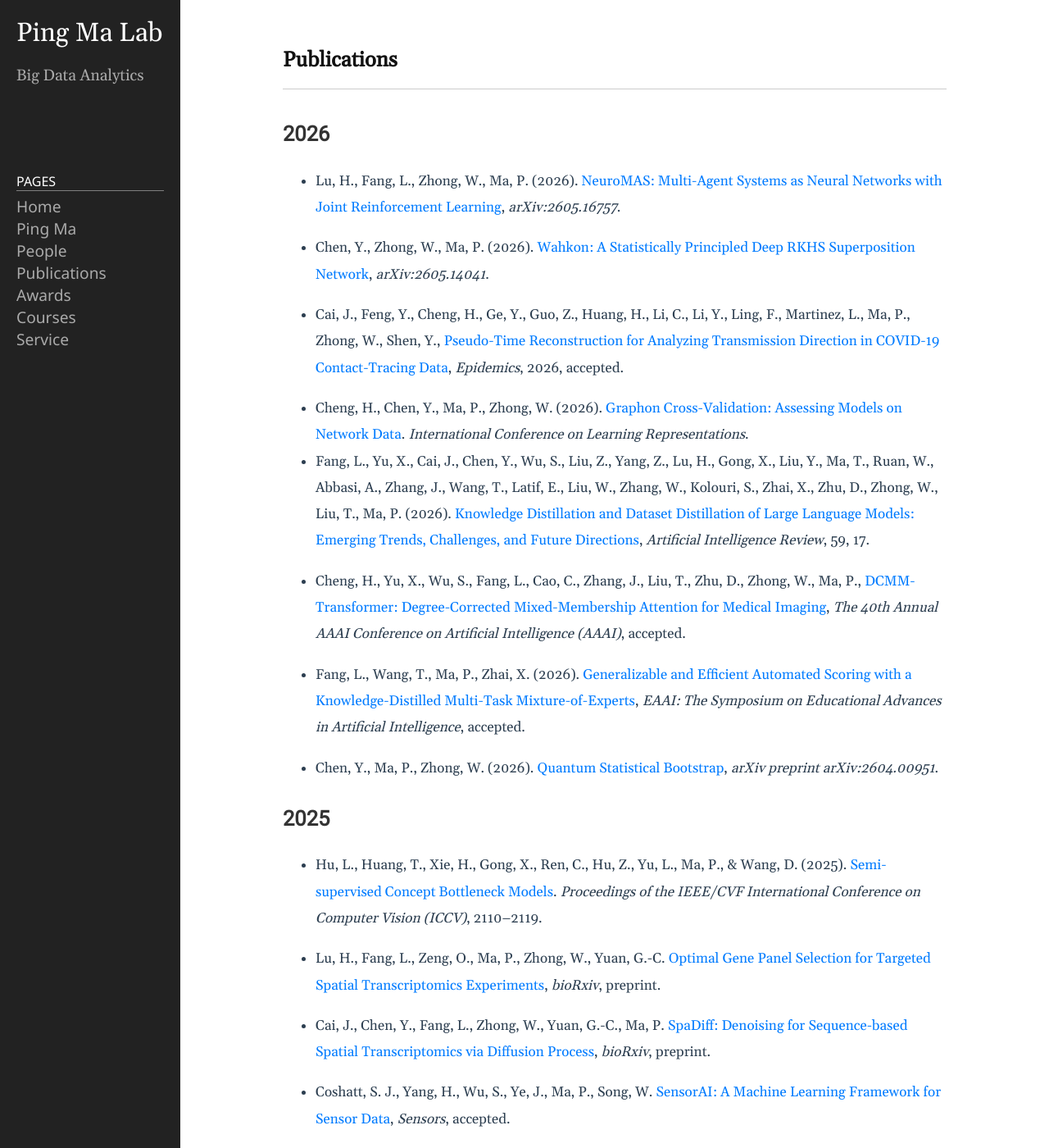
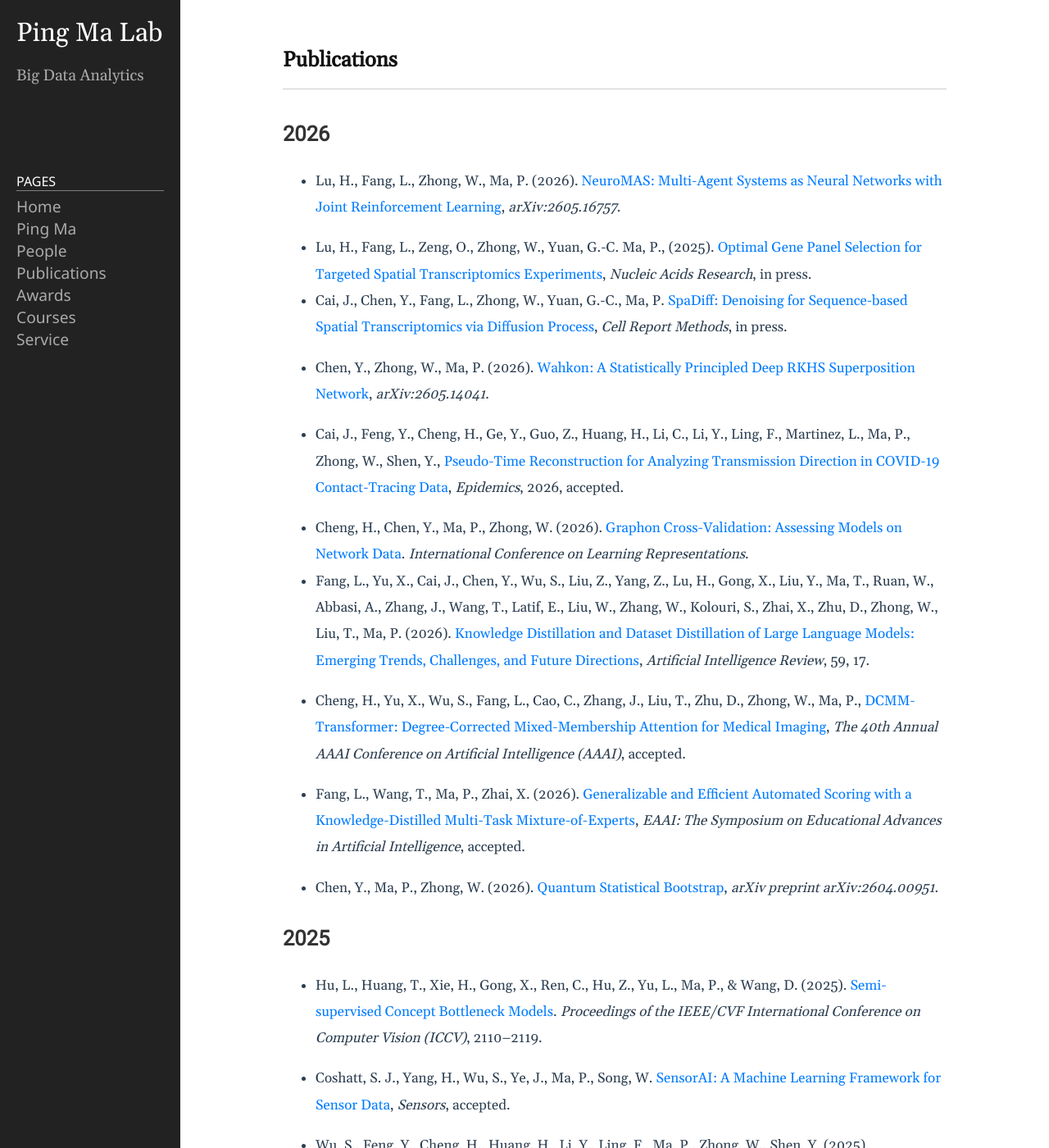
Before and after one commit to BDALpingio/BDALpingio.github.io, a Jekyll site: the page built from 3_publications.md, in a window 1280 px wide and 1400 px high. Shown: the whole window at 82% size. Built offline with Jekyll 4.4.1, drawn with Linux system fonts in a browser that asks for light colours; some of the changed lines change nothing that is shown.

Commit message:
Update 3_publications.md

```diff
--- a/3_publications.md
+++ b/3_publications.md
@@ -5,7 +5,11 @@ permalink: /3_publications/
 ---
 ## 2026
 
+
 - Lu, H., Fang, L., Zhong, W., Ma, P. (2026). [NeuroMAS: Multi-Agent Systems as Neural Networks with Joint Reinforcement Learning](https://arxiv.org/abs/2605.16757), _arXiv:2605.16757_.
+
+- Lu, H., Fang, L., Zeng, O.,  Zhong, W., Yuan, G.-C. Ma, P., (2025). [Optimal Gene Panel Selection for Targeted Spatial Transcriptomics Experiments](https://www.biorxiv.org/content/10.1101/2025.10.08.681071v1.full), _Nucleic Acids Research_, in press.
+- Cai, J., Chen, Y., Fang, L., Zhong, W., Yuan, G.-C., Ma, P. [SpaDiff: Denoising for Sequence-based Spatial Transcriptomics via Diffusion Process](https://www.biorxiv.org/content/10.1101/2025.10.07.681011v1), _Cell Report Methods_, in press.
 - Chen, Y., Zhong, W., Ma, P. (2026). [Wahkon: A Statistically Principled Deep RKHS Superposition Network](https://arxiv.org/abs/2605.14041), _arXiv:2605.14041_.
 
 - Cai, J., Feng, Y., Cheng, H., Ge, Y., Guo, Z., Huang, H., Li, C., Li, Y., Ling, F., Martinez, L., Ma, P., Zhong, W., Shen, Y., [Pseudo-Time Reconstruction for Analyzing Transmission Direction in COVID-19 Contact-Tracing Data](https://doi.org/10.1016/j.epidem.2026.100914), _Epidemics_, 2026, accepted.
@@ -24,9 +28,6 @@ permalink: /3_publications/
 
 
 
-- Lu, H., Fang, L., Zeng, O., Ma, P., Zhong, W., Yuan, G.-C. [Optimal Gene Panel Selection for Targeted Spatial Transcriptomics Experiments](https://www.biorxiv.org/content/10.1101/2025.10.08.681071v1), _bioRxiv_, preprint.
-
-- Cai, J., Chen, Y., Fang, L., Zhong, W., Yuan, G.-C., Ma, P. [SpaDiff: Denoising for Sequence-based Spatial Transcriptomics via Diffusion Process](https://www.biorxiv.org/content/10.1101/2025.10.07.681011v1), _bioRxiv_, preprint.
 
 - Coshatt, S. J., Yang, H., Wu, S., Ye, J., Ma, P., Song, W. [SensorAI: A Machine Learning Framework for Sensor Data](https://www.preprints.org/manuscript/202509.1187/v1), _Sensors_, accepted.
 
```
